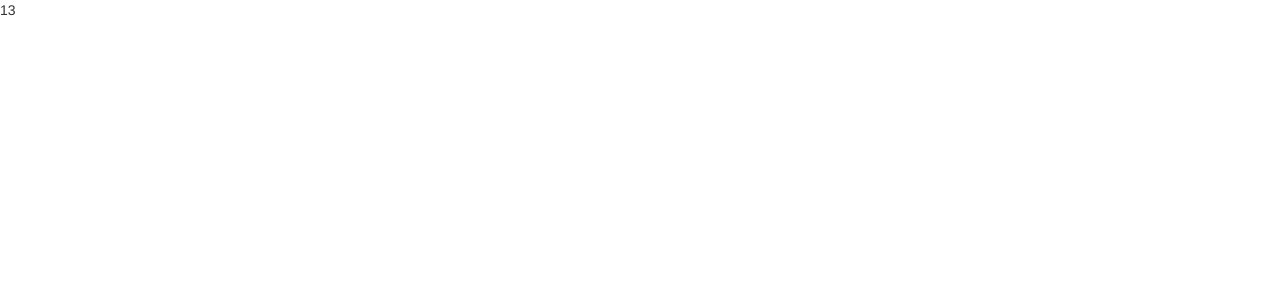
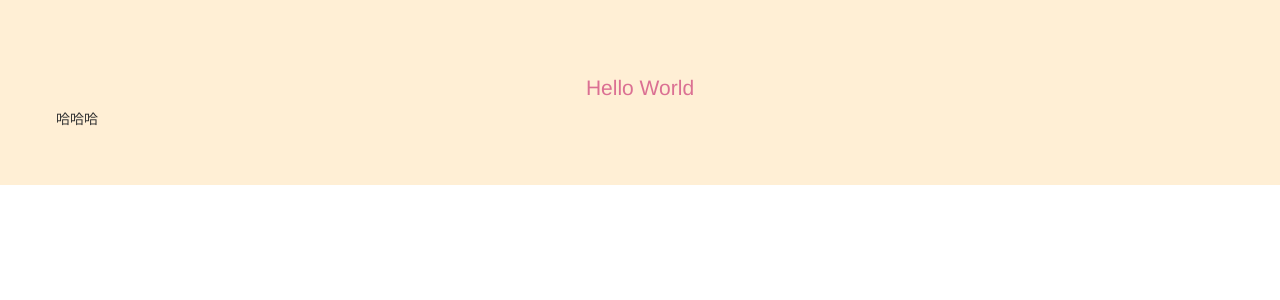
Before and after one commit to Changy1/ReactExercise, a React app: page / in a window 1280 px wide. Shown: the top 300 px of the page. Built offline with nearby package versions, Linux system fonts and the light colour scheme.

Commit message:
'styledComponent-start'

```diff
--- a/package.json
+++ b/package.json
@@ -47,6 +47,7 @@
     "resolve": "1.8.1",
     "sass-loader": "7.1.0",
     "style-loader": "0.23.0",
+    "styled-components": "^4.1.1",
     "terser-webpack-plugin": "1.1.0",
     "url-loader": "1.1.1",
     "webpack": "4.19.1",
--- a/src/App.js
+++ b/src/App.js
@@ -7,7 +7,8 @@ import React , { Component } from 'react';
 /* import {Brother , Sister } from './bus/Mybus' */
 /* import Running from './lifecycle/main' */
 /* import HocExanple from './HOC/HOCexample'  */
-import PropTypes from './prop-types/main'
+/* import PropTypes from './prop-types/main' */
+import StyledComponent from './styledComponent'
 
 class App extends Component {
   render() {
@@ -22,7 +23,8 @@ class App extends Component {
       <Sister /> */}
       {/* <Running /> */}
       {/* <HocExanple /> */}
-      <PropTypes />
+      {/* <PropTypes /> */}
+      <StyledComponent />
       </div>
     );
   }
--- /dev/null
+++ b/src/styledComponent/index.js
@@ -0,0 +1,14 @@
+import React , { Component } from 'react'
+import Example from './start'
+
+class StyledExample extends Component {
+    render () {
+        return (
+            <div>
+                <Example />
+            </div>
+        )
+    }
+}
+
+export default StyledExample
--- /dev/null
+++ b/src/styledComponent/start.js
@@ -0,0 +1,29 @@
+import React , { Component } from 'react'
+import styled from 'styled-components'
+
+
+const Title = styled.h1`
+    font-size: 1.5em;
+    text-align: center;
+    color: palevioletred;
+`
+const Wrapper = styled.section`
+    padding: 4em;
+    background: papayawhip;
+`
+
+
+class Example extends Component {
+    render () {
+        return (
+            <Wrapper>
+                <Title className = 'title'>Hello World</Title>
+                <div>
+                    哈哈哈
+                </div>
+            </Wrapper>
+        )
+    }
+}
+
+export default Example
```
Also changed, not shown: 1 other file (tests, documents, lock files or other folders).
